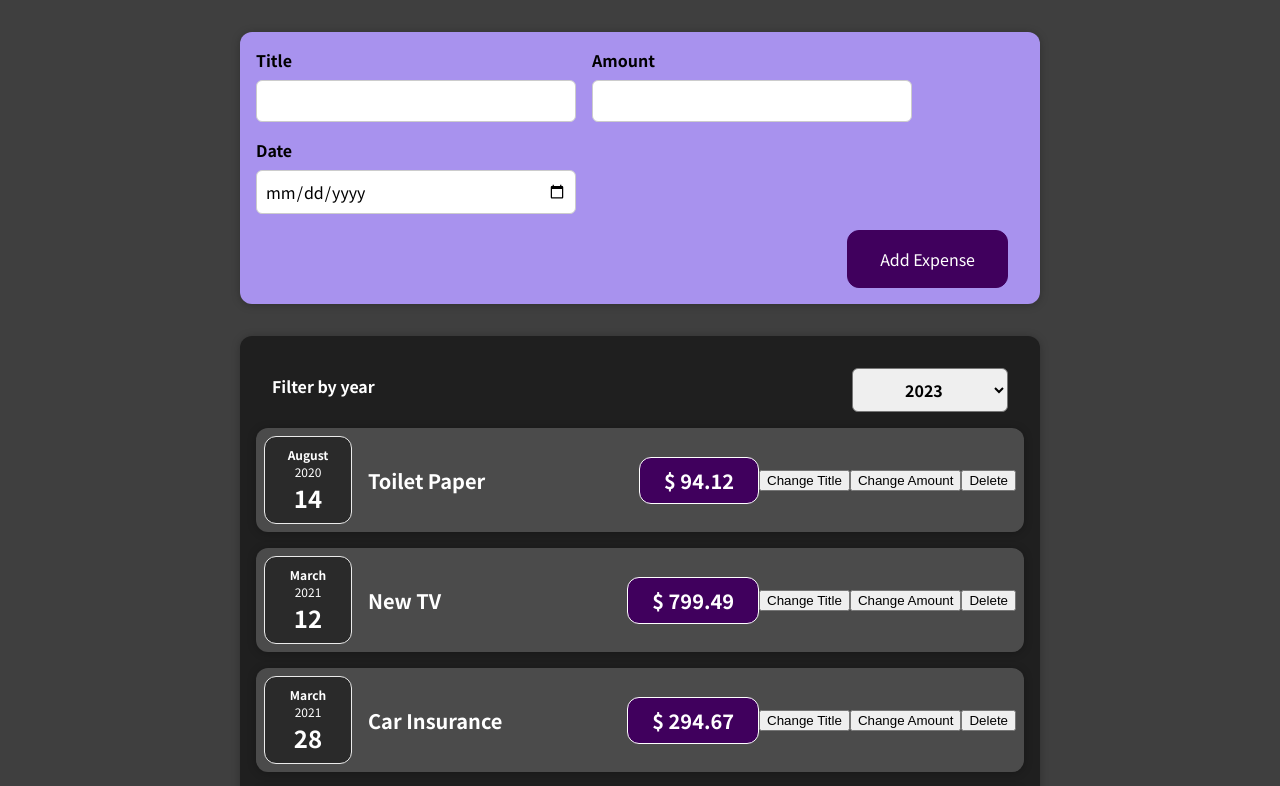
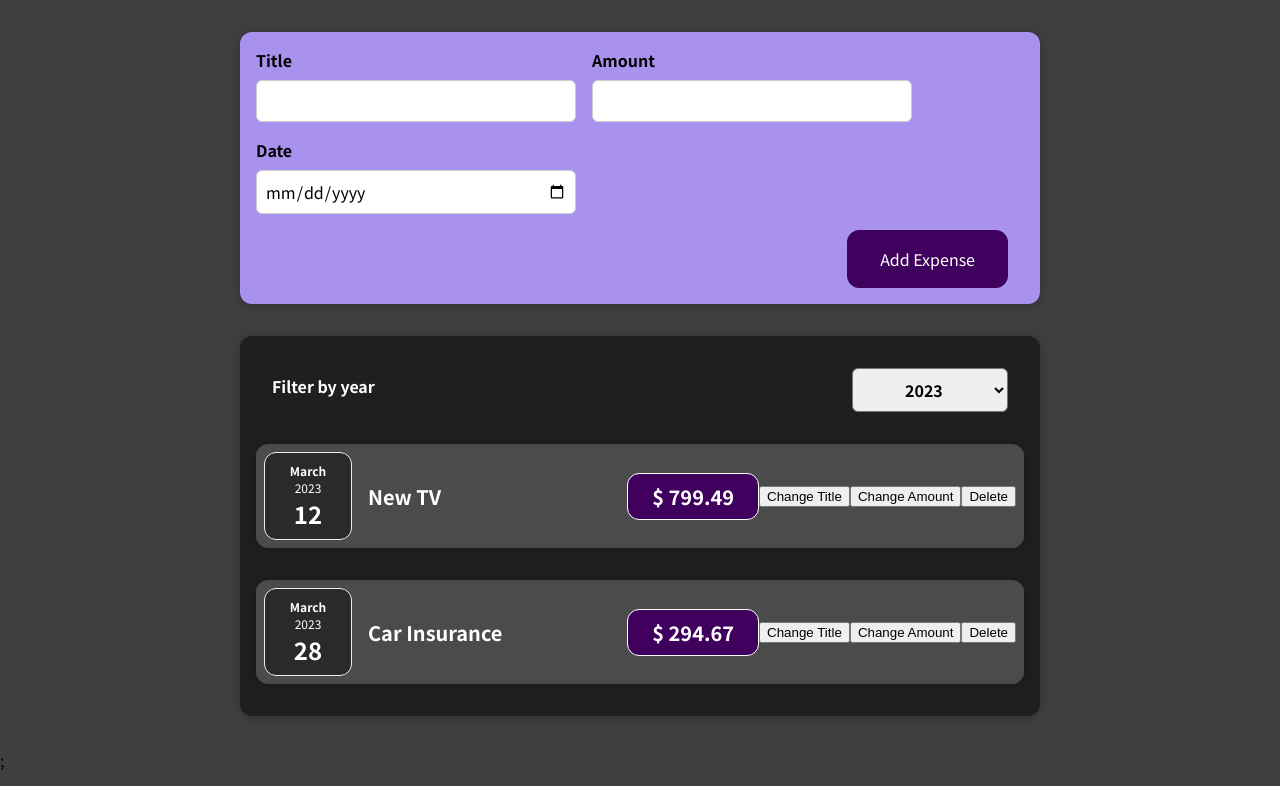
Before and after one commit to shubhamv387/ExpenseTrackerApp-UI-React, a React (Vite) app: page / in a window 1280 px wide. Shown: the top 786 px of the page. Built offline with nearby package versions, Linux system fonts and the light colour scheme.

Commit message:
added working filter method

```diff
--- a/index.html
+++ b/index.html
@@ -2,7 +2,7 @@
 <html lang="en">
   <head>
     <meta charset="UTF-8" />
-    <!-- <link rel="icon" type="image/svg+xml" href="/vite.svg" /> -->
+    <link rel="icon" type="image/svg+xml" href="/vite.svg" />
     <meta name="viewport" content="width=device-width, initial-scale=1.0" />
     <title>Expense Tracking App</title>
   </head>
--- a/src/App.jsx
+++ b/src/App.jsx
@@ -9,25 +9,25 @@ function App() {
       id: 1,
       title: "Toilet Paper",
       amount: 94.12,
-      date: new Date(2020, 7, 14),
+      date: new Date(2022, 7, 14),
     },
     {
       id: 2,
       title: "New TV",
       amount: 799.49,
-      date: new Date(2021, 2, 12),
+      date: new Date(2023, 2, 12),
     },
     {
       id: 3,
       title: "Car Insurance",
       amount: 294.67,
-      date: new Date(2021, 2, 28),
+      date: new Date(2023, 2, 28),
     },
     {
       id: 4,
       title: "New Desk (Wooden)",
       amount: 450.65,
-      date: new Date(2021, 5, 12),
+      date: new Date(2022, 5, 12),
     },
   ];
 
@@ -35,7 +35,7 @@ function App() {
 
   const addExpenseHandler = (expense) => {
     setExpenses((prevState) => {
-      return [...prevState, expense];
+      return [expense, ...prevState];
     });
   };
 
--- a/src/assets/components/Expenses/Expenses.css
+++ b/src/assets/components/Expenses/Expenses.css
@@ -1,4 +1,6 @@
 .expenses {
+  display: flex;
+  flex-direction: column;
   padding: 1rem;
   background-color: rgb(31, 31, 31);
   margin: 2rem auto;
--- a/src/assets/components/Expenses/Expenses.jsx
+++ b/src/assets/components/Expenses/Expenses.jsx
@@ -15,22 +15,33 @@ const Expenses = (props) => {
     setFilteredYear(selectedYear);
   };
 
+  const filteredExpenses = props.items.filter(
+    (expense) => expense.date.getFullYear().toString() === filteredYear
+  );
+
+  let expensesContent = (
+    <p style={{ color: "#fff", alignSelf: "center" }}>No expenses found.</p>
+  );
+
+  if (filteredExpenses.length > 0)
+    expensesContent = filteredExpenses.map((expense) => (
+      <ExpenseItem
+        key={expense.id}
+        id={expense.id}
+        title={expense.title}
+        amount={expense.amount}
+        date={expense.date}
+        delete={deleteExpense}
+      />
+    ));
+
   return (
     <Card className="expenses">
       <ExpensesFilter
         selected={filteredYear}
         onChangeFilter={filterChangeHandler}
       />
-      {props.items.map((expense) => (
-        <ExpenseItem
-          key={expense.id}
-          id={expense.id}
-          title={expense.title}
-          amount={expense.amount}
-          date={expense.date}
-          delete={deleteExpense}
-        />
-      ))}
+      {expensesContent}
     </Card>
   );
 };
```
